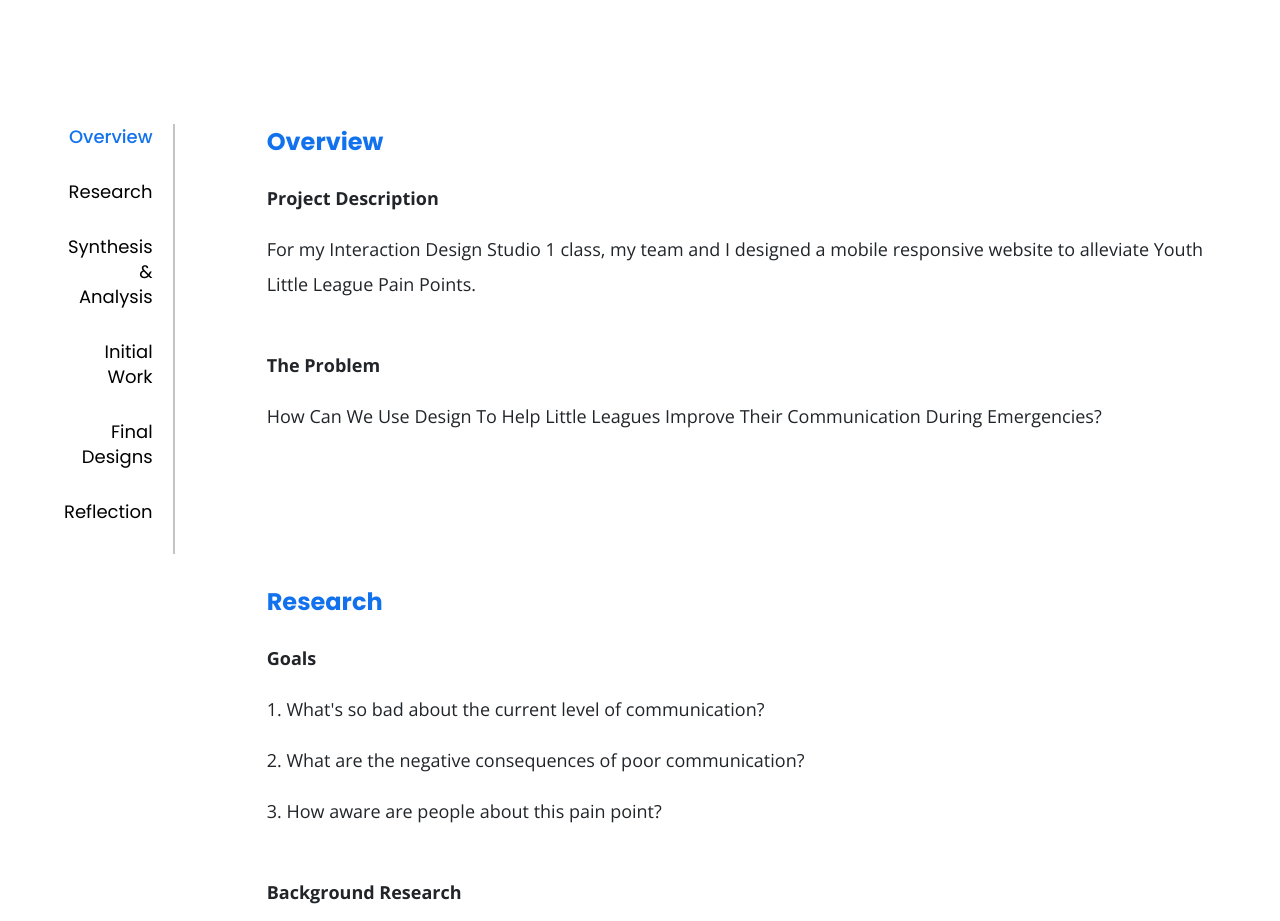
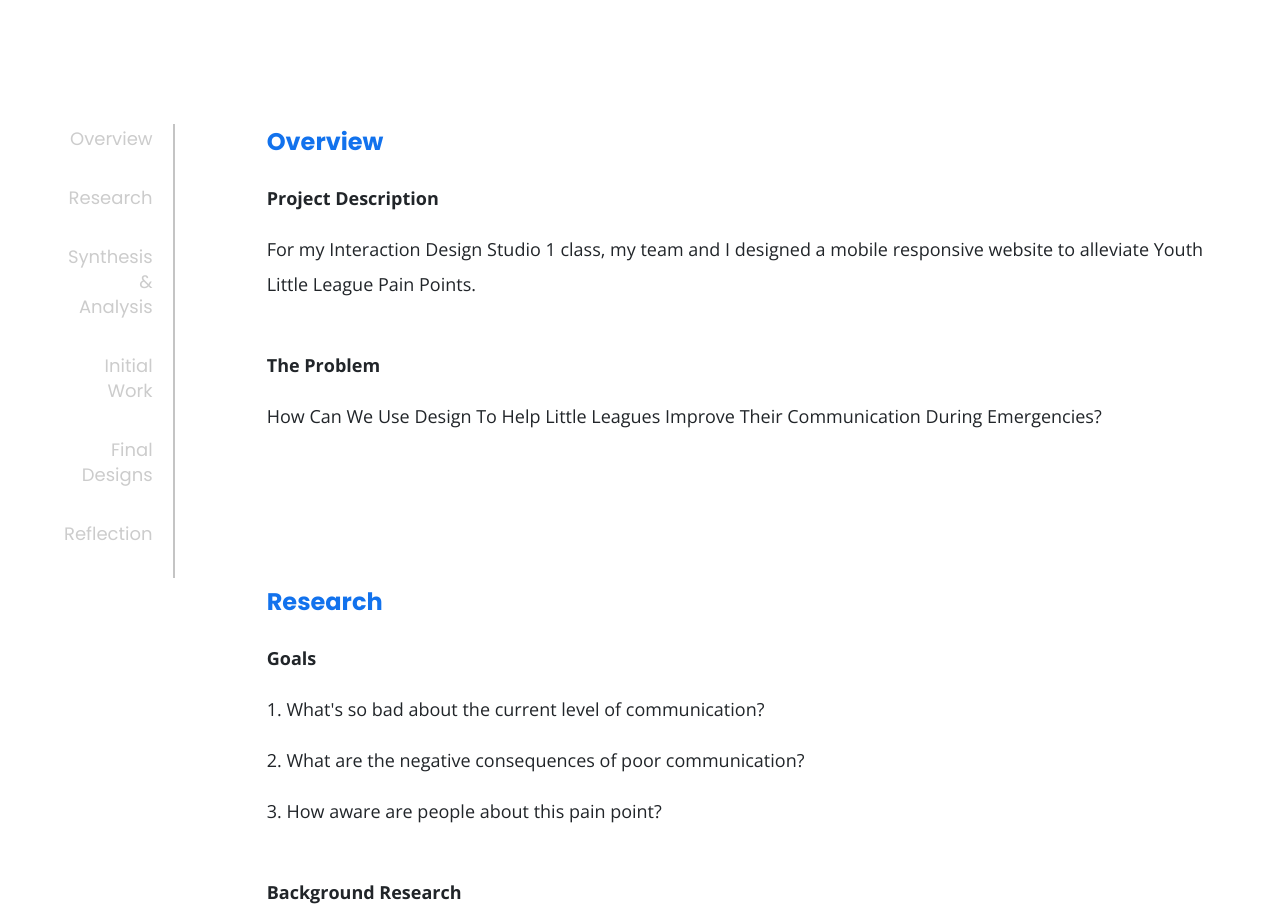
Before and after one commit to NathanJen/portfolio, a React (Create React App) app: page /work/little-league in a window 1280 px wide. Shown: the part 820-1741 px from the top of the page. Built offline with nearby package versions, Linux system fonts and the light colour scheme.

Commit message:
added react scroll to little league and made nav its own component

```diff
--- a/src/components/Projects/FilmFestival.js
+++ b/src/components/Projects/FilmFestival.js
@@ -20,49 +20,7 @@ export default function FilmFestival () {
         team='Shannon Ding'
       />
       <main>
-        <nav className={styles.sectionNav}>
-          <ol>
-            <li>
-              <Link
-                activeClass={styles.active}
-                className={styles.navLink}
-                to="overview"
-                spy={true}
-                smooth={true}
-                offset={-100}
-                duration={500}
-              >
-                Overview
-              </Link>
-            </li>
-            <li>
-            <Link
-                activeClass={styles.active}
-                className={styles.navLink}
-                to="goals"
-                spy={true}
-                smooth={true}
-                offset={-100}
-                duration={500}
-              >
-                Goals
-              </Link>
-            </li>
-            <li>
-              <Link
-                activeClass={styles.active}
-                className={styles.navLink}
-                to="implementation"
-                spy={true}
-                smooth={true}
-                offset={-100}
-                duration={500}
-              >
-                Implementation
-              </Link>
-            </li>
-          </ol>
-        </nav>
+        <Nav />
         <div>
           <FadeIn>
             <section id="overview">
@@ -139,3 +97,51 @@ export default function FilmFestival () {
     </div>
   )
 }
+
+const Nav = () => {
+  return (
+    <nav className={styles.sectionNav}>
+      <ol>
+        <li>
+          <Link
+            activeClass={styles.active}
+            className={styles.navLink}
+            to="overview"
+            spy={true}
+            smooth={true}
+            offset={-100}
+            duration={500}
+          >
+            Overview
+          </Link>
+        </li>
+        <li>
+        <Link
+            activeClass={styles.active}
+            className={styles.navLink}
+            to="goals"
+            spy={true}
+            smooth={true}
+            offset={-100}
+            duration={500}
+          >
+            Goals
+          </Link>
+        </li>
+        <li>
+          <Link
+            activeClass={styles.active}
+            className={styles.navLink}
+            to="implementation"
+            spy={true}
+            smooth={true}
+            offset={-100}
+            duration={500}
+          >
+            Implementation
+          </Link>
+        </li>
+      </ol>
+    </nav>
+  )
+}
--- a/src/components/Projects/LittleLeague.js
+++ b/src/components/Projects/LittleLeague.js
@@ -2,19 +2,12 @@ import React from 'react'
 import styles from './Projects.module.scss'
 import ProjectIntro from './ProjectIntro'
 import Test from '../../assets/Projects/little-league/test.png'
-import { useInView } from 'react-intersection-observer'
 import TextBlock from './TextBlock'
 import FadeIn from '../FadeIn/FadeIn'
 import ImageBlock from './ImageBlock'
+import { Link } from "react-scroll"
 
 export default function LittleLeague () {
-  const [ref, inView] = useInView({ threshold: 0 })
-  const [ref2, inView2] = useInView({ threshold: 0 })
-  const [ref3, inView3] = useInView({ threshold: 0 })
-  const [ref4, inView4] = useInView({ threshold: 0 })
-  const [ref5, inView5] = useInView({ threshold: 0 })
-  const [ref6, inView6] = useInView({ threshold: 0 })
-
   return (
     <div>
       <ProjectIntro
@@ -25,31 +18,10 @@ export default function LittleLeague () {
         team='Corey Emery, Sasha Meng'
       />
       <main>
-        <nav className={styles.sectionNav}>
-          <ol>
-            <li>
-              <a href="#overview" className={inView ? styles.active : null}>Overview</a>
-            </li>
-            <li>
-              <a href="#goals" className={inView2 && !inView ? styles.active : null}>Research</a>
-            </li>
-            <li>
-              <a href="#implementation" className={inView3 && !inView && !inView2 ? styles.active : null}>Synthesis &amp; Analysis</a>
-            </li>
-            <li>
-              <a href="#initial" className={inView4 && !inView && !inView3 ? styles.active : null}>Initial Work</a>
-            </li>
-            <li>
-              <a href="#final" className={inView5 && !inView && !inView4 ? styles.active : null}>Final Designs</a>
-            </li>
-            <li>
-              <a href="#reflection" className={inView6 && !inView && !inView5 ? styles.active : null}>Reflection</a>
-            </li>
-          </ol>
-        </nav>
-        <div inView={inView}>
+        <Nav />
+        <div>
           <FadeIn>
-            <section id="overview" ref={ref} style={{paddingTop: "0px"}}>
+            <section id="overview" style={{paddingTop: "0px"}}>
               <h6>Overview</h6>
               <TextBlock title="Project Description">
                 <p>
@@ -65,7 +37,7 @@ export default function LittleLeague () {
             </section>
           </FadeIn>
           <FadeIn>
-            <section id="goals" ref={ref2}>
+            <section id="research">
               <h6>Research</h6>
               <TextBlock title="Goals">
                 <p>1. What's so bad about the current level of communication?</p>
@@ -97,7 +69,7 @@ export default function LittleLeague () {
             </section>
           </FadeIn>
           <FadeIn>
-            <section id="implementation" ref={ref3}>
+            <section id="synthesis">
               <h6>Synthesis &amp; Analysis</h6>
               <TextBlock title="Customer Journey Map">
                 <p>
@@ -121,7 +93,7 @@ export default function LittleLeague () {
             </section>
           </FadeIn>
           <FadeIn>
-            <section id="initial" ref={ref4}>
+            <section id="initial">
               <h6>Initial Work</h6>
               <TextBlock title="Screen Map">
                 <p>
@@ -145,7 +117,7 @@ export default function LittleLeague () {
             </section>
           </FadeIn>
           <FadeIn>
-            <section id="final" ref={ref5}>
+            <section id="final">
               <h6>Final Designs</h6>
               <TextBlock title="Notification Screen">
                 <p>
@@ -176,7 +148,7 @@ export default function LittleLeague () {
             </section>
           </FadeIn>
           <FadeIn>
-            <section id="reflection" ref={ref6}>
+            <section id="reflection">
               <h6>Reflection</h6>
               <TextBlock title="Future Work">
                 <p>
@@ -199,3 +171,90 @@ export default function LittleLeague () {
     </div>
   )
 }
+
+const Nav = () => {
+  return (
+    <nav className={styles.sectionNav}>
+      <ol>
+        <li>
+          <Link
+            activeClass={styles.active}
+            className={styles.navLink}
+            to="overview"
+            spy={true}
+            smooth={true}
+            offset={-100}
+            duration={500}
+          >
+            Overview
+          </Link>
+        </li>
+        <li>
+          <Link
+            activeClass={styles.active}
+            className={styles.navLink}
+            to="research"
+            spy={true}
+            smooth={true}
+            offset={-100}
+            duration={500}
+          >
+            Research
+          </Link>
+        </li>
+        <li>
+          <Link
+            activeClass={styles.active}
+            className={styles.navLink}
+            to="synthesis"
+            spy={true}
+            smooth={true}
+            offset={-100}
+            duration={500}
+          >
+            Synthesis &amp; Analysis
+          </Link>
+        </li>
+        <li>
+          <Link
+            activeClass={styles.active}
+            className={styles.navLink}
+            to="initial"
+            spy={true}
+            smooth={true}
+            offset={-100}
+            duration={500}
+          >
+            Initial Work
+          </Link>
+        </li>
+        <li>
+          <Link
+            activeClass={styles.active}
+            className={styles.navLink}
+            to="final"
+            spy={true}
+            smooth={true}
+            offset={-100}
+            duration={500}
+          >
+            Final Designs
+          </Link>
+        </li>
+        <li>
+          <Link
+            activeClass={styles.active}
+            className={styles.navLink}
+            to="reflection"
+            spy={true}
+            smooth={true}
+            offset={-100}
+            duration={500}
+          >
+            Reflection
+          </Link>
+        </li>
+      </ol>
+    </nav>
+  )
+}
```
